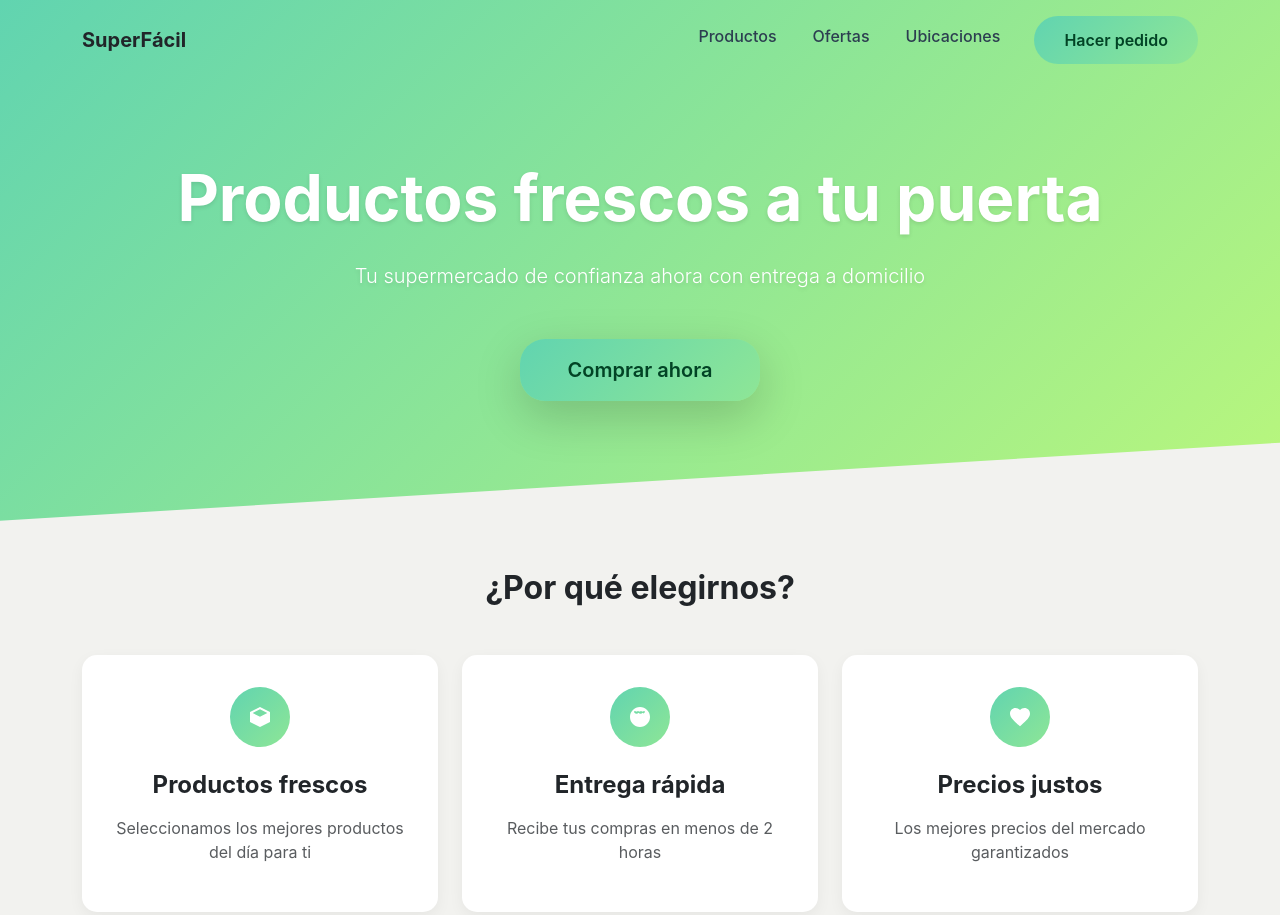
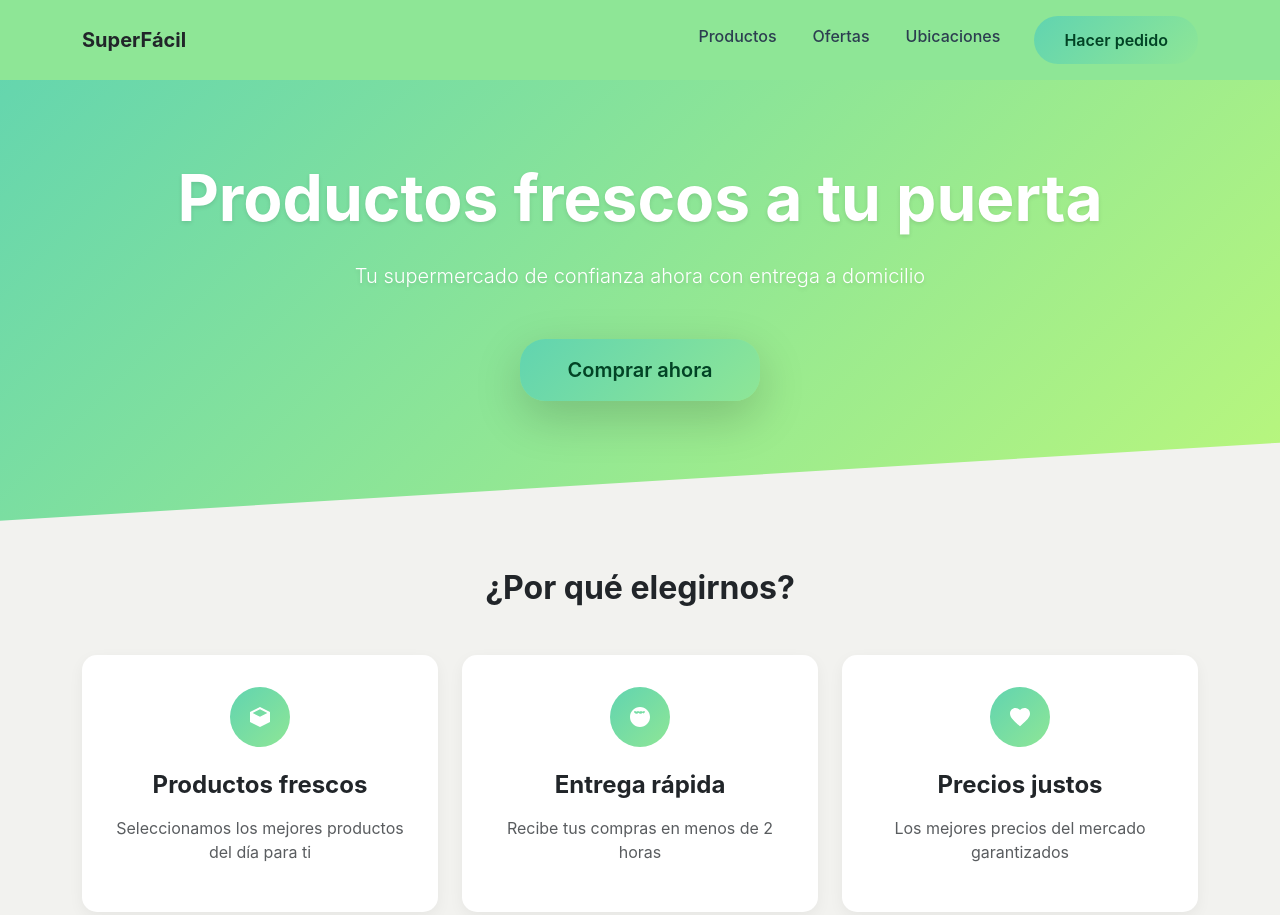
Before and after one commit to misraelDev/SUPERMERCADO-LANDING, a plain HTML site: page index.html in a window 1280 px wide. Shown: the top 915 px of the page. Drawn offline with nearby package versions, Linux system fonts and the light colour scheme.

Commit message:
Corrección de navbar

```diff
--- a/index.html
+++ b/index.html
@@ -22,7 +22,7 @@
         }
 
         .navbar {
-            background-color: transparent;
+            background-color: #8ee696;
             transition: all 0.3s ease;
             padding: 1rem 0;
         }
```
